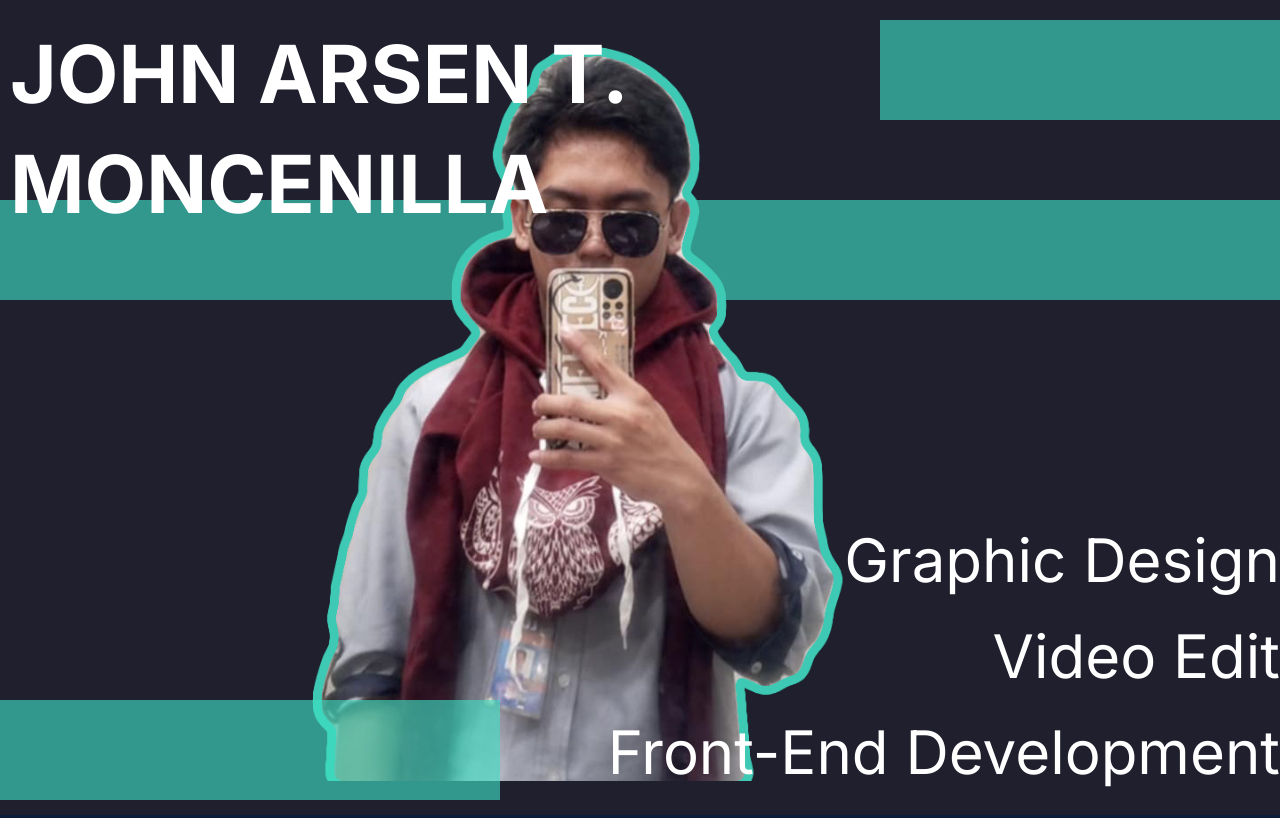
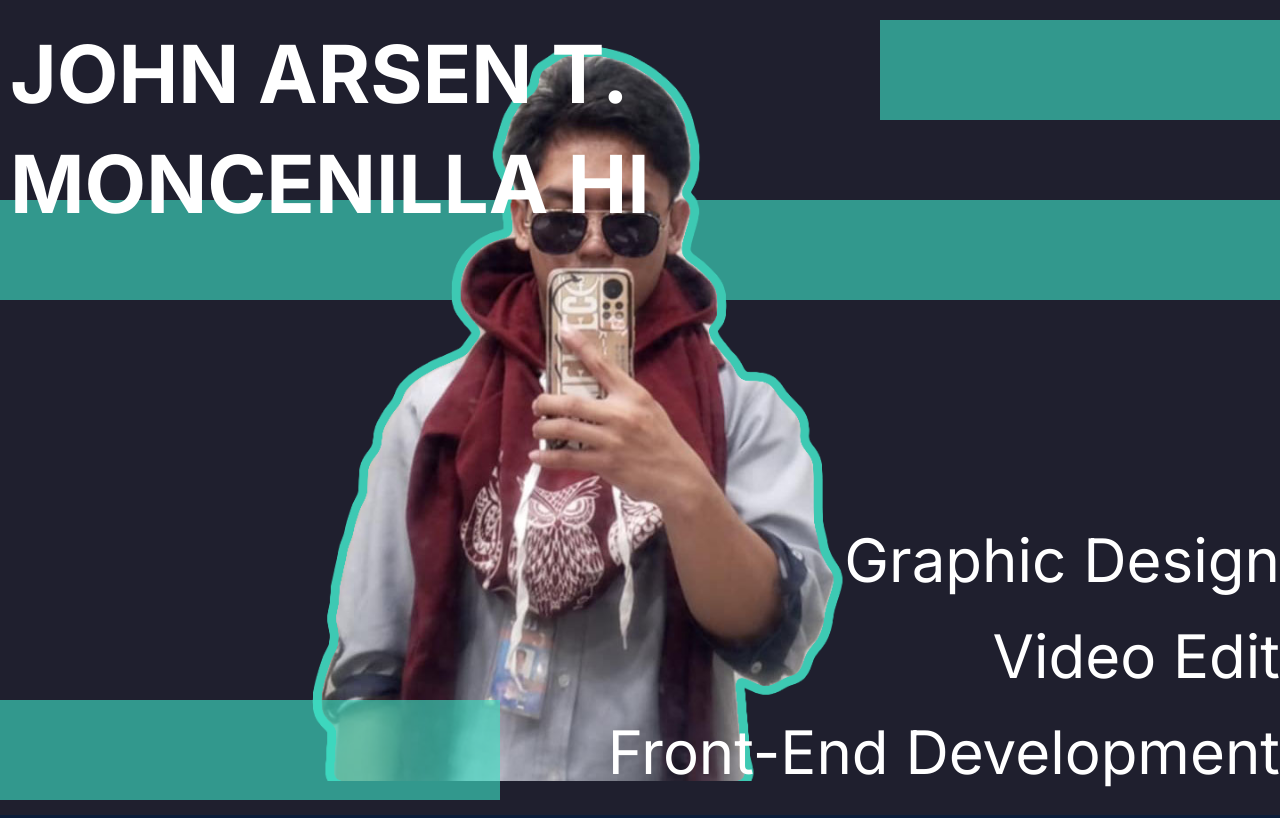
Before and after one commit to Aracent/WEBSITE, a plain HTML site: page PORTFOLIOWEB/Portfolio.html in a window 1280 px wide. Shown: the top 818 px of the page. Drawn offline with Linux system fonts and the light colour scheme.

Commit message:
git commit

```diff
--- a/PORTFOLIOWEB/Portfolio.html
+++ b/PORTFOLIOWEB/Portfolio.html
@@ -26,7 +26,7 @@
         <div class="text-container">
           <h1 class="text1">JOHN ARSEN T.</h1>
           <br />
-          <h1 class="text2">MONCENILLA</h1>
+          <h1 class="text2">MONCENILLA HI</h1>
         </div>
 
         <p class="subtitle">
```
